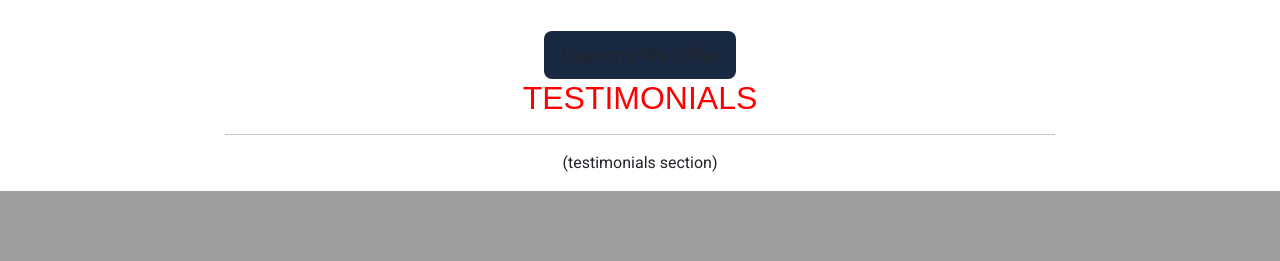
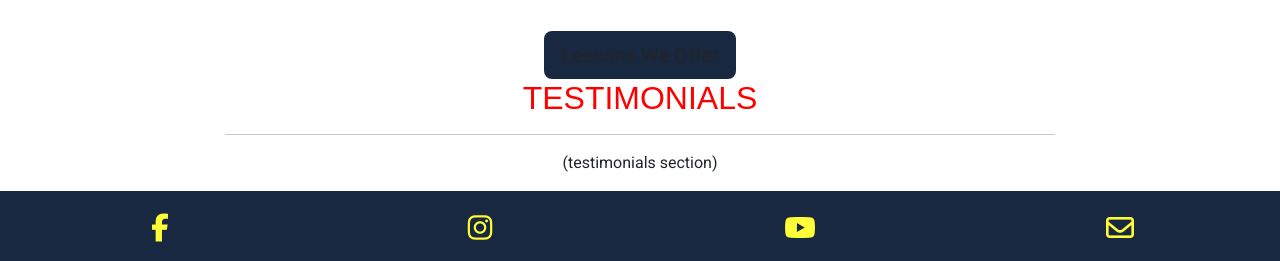
Before and after one commit to Code-Institute-Submissions/laurabolwell-little-riders-academy, a Django app: page / in a window 1280 px wide. Shown: the part 1008-1269 px from the top of the page. Before the commit the page ends 1199 px from the top, so only its background shows below. Run offline with Django 4.2, Linux system fonts and the light colour scheme; some libraries are stand-ins or nearby versions; some web fonts are replaced.

Commit message:
Add footer to whole site

```diff
--- a/static/css/base.css
+++ b/static/css/base.css
@@ -112,4 +112,35 @@ h2 {
     cursor: pointer;
 }
 
+/* FOOTER */
+
+footer {
+    position: sticky;
+    top: 100vh;
+}
+
+footer {
+    background-color: var(--navy);
+    height: 70px;
+    text-align: center;
+    padding-top: 10px;
+}
+
+footer i {
+    padding: 13px 0;
+    /* border-radius: 50%; */
+    font-size: 28px;
+    text-align: center;
+    color: var(--yellow);
+    transition: all 0.35s ease-in-out;
+    -moz-transition: all 0.35s ease-in-out;
+    -webkit-transition: all 0.35s ease-in-out;
+    -o-transition: all 0.35s ease-in-out;
+}
+
+footer a i:hover {
+    color: var(--yellow);
+    background-color: var(--sky-blue);
+}
+
 /* MEDIA QUERIES */
--- a/templates/base.html
+++ b/templates/base.html
@@ -69,6 +69,8 @@
   {% block content %}
   {% endblock %}
 
+  {% include 'includes/footer.html' %}
+
   {% block postloadjs %}
   {% endblock %}
 
--- /dev/null
+++ b/templates/includes/footer.html
@@ -0,0 +1,29 @@
+    <!-- FOOTER -->
+    <footer class="container-fluid">
+        <div class="row">
+            <div class="col">
+                <a href="https://www.facebook.com" target="_blank" rel="noopener">
+                    <i class="fa-brands fa-facebook-f" aria-hidden="true"></i>
+                    <span class="sr-only">Facebook</span>
+                </a>
+            </div>
+            <div class="col">
+                <a href="https://www.instagram.com" target="_blank" rel="noopener">
+                    <i class="fa-brands fa-instagram" aria-hidden="true"></i>
+                    <span class="sr-only">Instagram</span>
+                </a>
+            </div>
+            <div class="col">
+                <a href="https://www.youtube.com" target="_blank" rel="noopener">
+                    <i class="fa-brands fa-youtube" aria-hidden="true"></i>
+                    <span class="sr-only">You tube</span>
+                </a>
+            </div>
+            <div class="col">
+                <a href="contact.html">
+                    <i class="fa-regular fa-envelope" aria-hidden="true"></i>
+                    <span class="sr-only">Contact us</span>
+                </a>
+            </div>
+        </div>
+    </footer>
```
